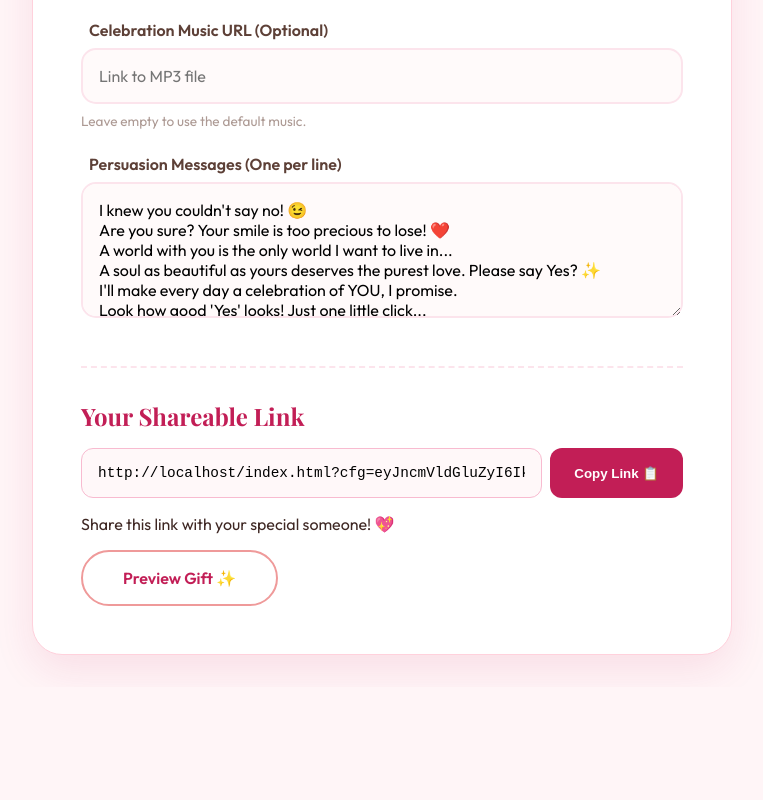
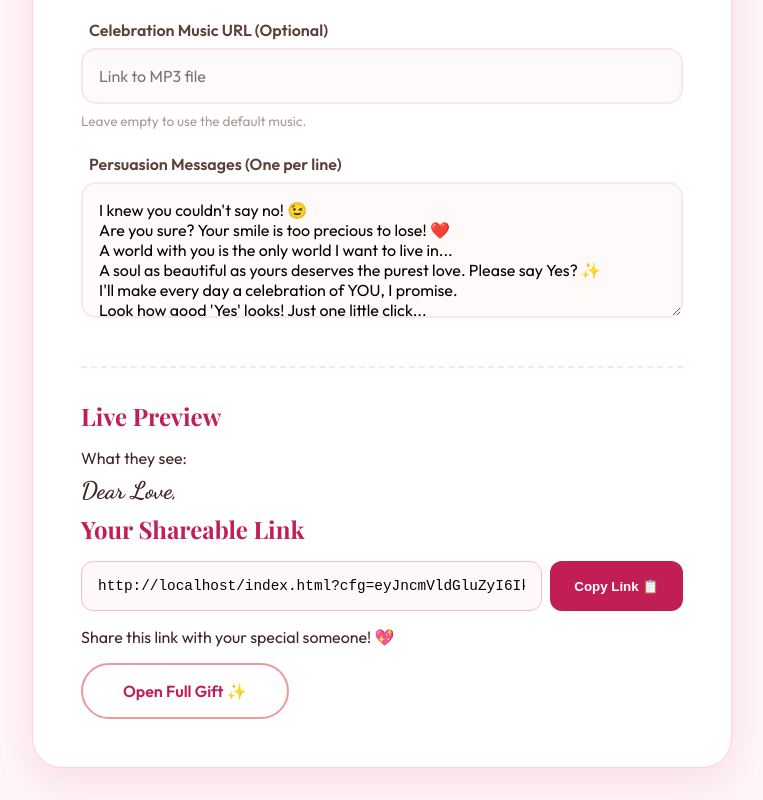
Before and after one commit to Sivananda-P/valentine, a plain HTML site: page admin.html in a window 1280 px wide. Shown: the part 589-1389 px from the top of the page, without its empty margins (258-1021 px from the left). Before the commit the page ends 1276 px from the top, so only its background shows below. Drawn offline with nearby package versions, Linux system fonts and the light colour scheme; a web font is replaced by a local one.

Commit message:
FIX: Ultimate name sync fix, live preview, and cache buster

```diff
--- a/admin.html
+++ b/admin.html
@@ -55,6 +55,14 @@ I promise to love you, cherish you, and hold you close forever. Please say Yes?
         </section>
 
         <section class="share-section">
+            <h2>Live Preview</h2>
+            <div class="preview-box">
+                <p>What they see:</p>
+                <h1 id="live-greeting-preview"
+                    style="font-family: 'Dancing Script', cursive; color: var(--heart-red); margin: 0.5rem 0;">Dear
+                    Love,</h1>
+            </div>
+
             <h2>Your Shareable Link</h2>
             <div class="link-box">
                 <input type="text" id="share-link" readonly>
@@ -62,7 +70,7 @@ I promise to love you, cherish you, and hold you close forever. Please say Yes?
             </div>
             <p class="share-info">Share this link with your special someone! 💖</p>
             <div class="actions">
-                <a href="index.html" class="preview-btn" id="preview-btn">Preview Gift ✨</a>
+                <a href="index.html" class="preview-btn" id="preview-btn">Open Full Gift ✨</a>
             </div>
         </section>
     </div>
--- a/admin.js
+++ b/admin.js
@@ -7,43 +7,51 @@ function updateLink() {
         messages: document.getElementById('messages').value.split('\n').filter(m => m.trim() !== '')
     };
 
+    // Update Live Preview instantly
+    const previewEl = document.getElementById('live-greeting-preview');
+    if (previewEl) {
+        previewEl.textContent = config.greeting || "Dear Love,";
+    }
+
     const json = JSON.stringify(config);
-    // Robust Base64 encode for Unicode/UTF-8
-    const b64 = btoa(encodeURIComponent(json).replace(/%([0-9A-F]{2})/g, (match, p1) => {
-        return String.fromCharCode('0x' + p1);
-    }));
+    // Universal UTF-8 Base64 encode
+    const b64 = btoa(unescape(encodeURIComponent(json)));
 
-    // Get base URL correctly whether local or hosted
+    // Get base URL correctly
     const currentUrl = window.location.href;
     const baseUrl = currentUrl.substring(0, currentUrl.lastIndexOf('/') + 1) + 'index.html';
-    const shareLink = `${baseUrl}?cfg=${b64}`;
+
+    // Add a small timestamp to "bust" the cache so the browser is forced to refresh
+    const cacheBuster = "t=" + new Date().getTime();
+    const shareLink = `${baseUrl}?cfg=${b64}&${cacheBuster}`;
 
     document.getElementById('share-link').value = shareLink;
     document.getElementById('preview-btn').href = shareLink;
 
-    // Visual feedback that link updated
-    const linkBox = document.querySelector('.link-box');
-    linkBox.style.borderColor = '#f48fb1';
-    setTimeout(() => { linkBox.style.borderColor = '#f8bbd0'; }, 300);
+    // Subtle visual feedback
+    const box = document.querySelector('.preview-box');
+    if (box) {
+        box.style.background = 'rgba(255, 107, 157, 0.05)';
+        setTimeout(() => { box.style.background = ''; }, 200);
+    }
 }
 
 // Initial update
 updateLink();
 
-// Listen for input changes with debouncing
-let timeout;
+// Listen for ALL input changes INSTANTLY for the greeting
 const inputs = ['greeting', 'p1', 'p2', 'audio', 'messages'];
 inputs.forEach(id => {
-    document.getElementById(id).addEventListener('input', () => {
-        clearTimeout(timeout);
-        timeout = setTimeout(updateLink, 300);
-    });
+    document.getElementById(id).addEventListener('input', updateLink);
 });
 
 document.getElementById('copy-btn').addEventListener('click', () => {
+    // Force one last update before copying
+    updateLink();
+
     const linkInput = document.getElementById('share-link');
     linkInput.select();
-    linkInput.setSelectionRange(0, 99999); // For mobile
+    linkInput.setSelectionRange(0, 99999);
 
     try {
         navigator.clipboard.writeText(linkInput.value);
```
Also changed, not shown: script.js (+5 -4 lines).
